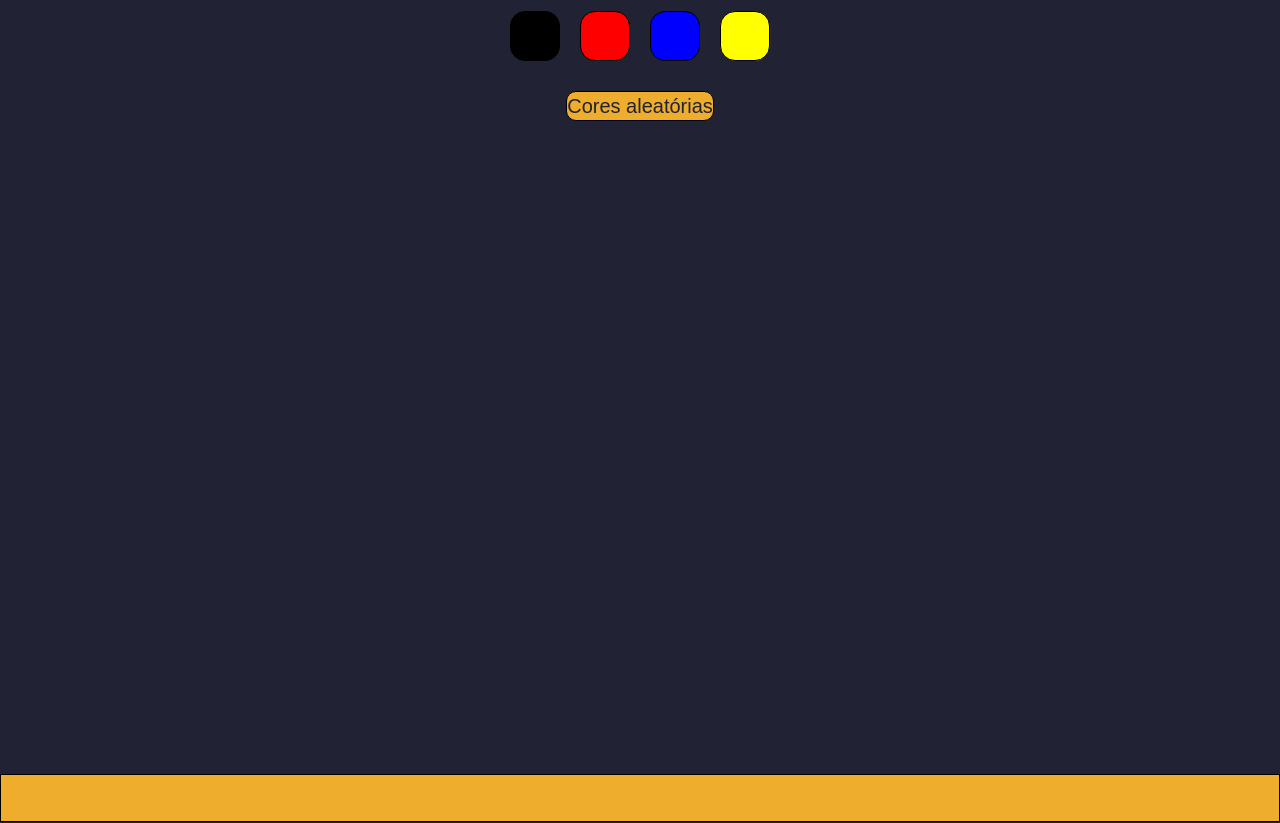
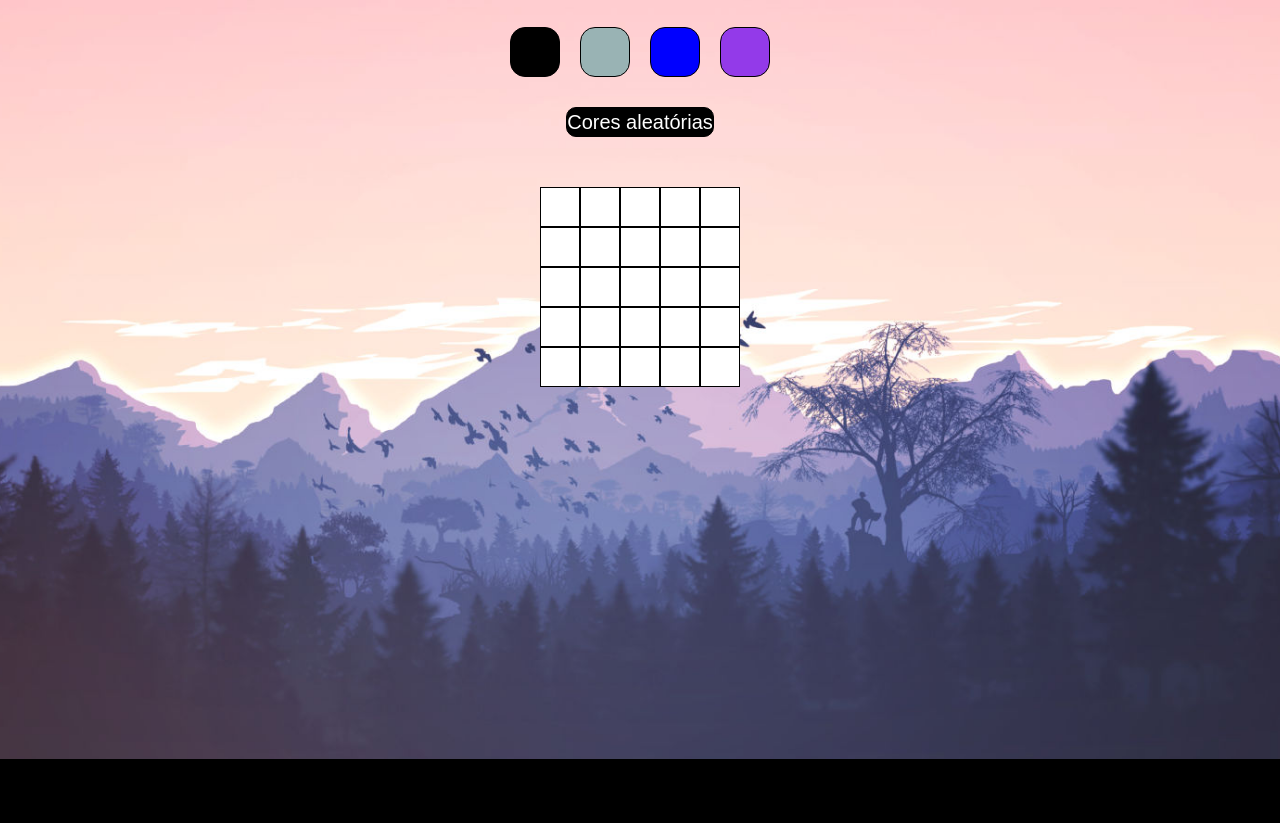
Before and after one commit to JoseBarceloss/PixelArt, a website: page index.html in a window 1280 px wide. Shown: the part 67-890 px from the top of the page. Drawn offline with Linux system fonts and the light colour scheme.

Commit message:
fiz ate o exercicio 8

```diff
--- a/index.html
+++ b/index.html
@@ -20,17 +20,52 @@
 
          <div id="color-palette">
 
-            <button class="color" id="color0"></button>
+            <button class="color randomColor" id="color0"></button>
             <button class="color randomColor" id="color1" ></button>
             <button class="color randomColor" id="color2"></button>
             <button class="color randomColor" id="color3"></button>
 
          </div>
 
-         <div id="posicao-random" >
-            <button id="button-random-color"> Cores aleatórias</button>
-         </div>
+            <div id="posicao-random" >
+                <button id="button-random-color"> Cores aleatórias</button>
+            </div>
 
+                <div id="posicao-pixel">
+                     <div id="pixel-board">
+
+                            <div class="pixel"></div>
+                            <div class="pixel"></div>
+                            <div class="pixel"></div>
+                            <div class="pixel"></div>
+                            <div class="pixel"></div>
+
+                            <div class="pixel"></div>
+                            <div class="pixel"></div>
+                            <div class="pixel"></div>
+                            <div class="pixel"></div>
+                            <div class="pixel"></div>
+
+                            <div class="pixel"></div>
+                            <div class="pixel"></div>
+                            <div class="pixel"></div>
+                            <div class="pixel"></div>
+                            <div class="pixel"></div>
+
+                            <div class="pixel"></div>
+                            <div class="pixel"></div>
+                            <div class="pixel"></div>
+                            <div class="pixel"></div>
+                            <div class="pixel"></div>
+
+                            <div class="pixel"></div>
+                            <div class="pixel"></div>
+                            <div class="pixel"></div>
+                            <div class="pixel"></div>
+                            <div class="pixel"></div>
+
+                     </div>
+                 </div>
     </main>
     <footer>
 
--- a/script.js
+++ b/script.js
@@ -1,3 +1,44 @@
 document.addEventListener('DOMContentLoaded', function() {
+    const colorPalette = document.documentElement.querySelector('#color-palette');
+    const color = colorPalette.querySelectorAll('.randomColor');
+    let savedColor = JSON.parse(localStorage.getItem('colorPalette')) || {};
 
-});
+    function gerarCor (){
+      const Gerar = Math.floor(Math.random() * 16777215).toString(16);
+      return '#' + Gerar;
+    }
+
+    color[0].style.backgroundColor = 'black';
+
+    if (Object.keys(savedColor).length !== 0) {
+      for (let i = 1; i < color.length; i++) {
+        color[i].style.backgroundColor = savedColor[i] || gerarCor();
+      }
+    } else {
+      for (let i = 1; i < color.length; i++) {
+        color[i].style.backgroundColor = gerarCor();
+        savedColor[i] = color[i].style.backgroundColor;
+      }
+      localStorage.setItem('colorPalette', JSON.stringify(savedColor));
+    }
+
+    document.querySelector('#button-random-color').addEventListener('click', () => {
+      for (let i = 1; i < color.length; i++) {
+        color[i].style.backgroundColor = gerarCor();
+        savedColor[i] = color[i].style.backgroundColor;
+      }
+      localStorage.setItem('colorPalette', JSON.stringify(savedColor));
+    });
+
+    const black = document.querySelector('#color0');
+
+    black.classList.add('selected');
+
+    const colors = document.querySelectorAll('.color');
+    colors.forEach(color => {
+        if (color !== black) {
+        color.classList.remove('selected');
+        }
+    });
+
+  });
--- a/style.css
+++ b/style.css
@@ -5,19 +5,25 @@
 }
 
 body {
-   background-color: rgb(33, 34, 52);
+   background-image: url(img/backgroundImg.jpg);
+   background-repeat: no-repeat;
+   background-size: cover;
+   background-position: center center;
 }
 
 #titulo{
-    height: 3em;
-    background-color: rgb(238, 173, 45);
-    color: rgb(33, 34, 52);
+    display: flex;
+    justify-content: center;
+    align-items: center;
+    height: 4em;
+    background-color: black;
+    color: white;
     border: 1px solid black;
     font-family:'Lucida Sans', 'Lucida Sans Regular', 'Lucida Grande', 'Lucida Sans Unicode',Verdana, sans-serif;
 }
 
 main {
-    height: 48.3em;
+    height: 46.4em;
 }
 
 #color-palette{
@@ -38,8 +44,8 @@ main {
 }
 
 footer {
-    background-color:  rgb(238, 173, 45);
-    height: 3em;
+    background-color: black;
+    height: 4em;
     border: 1px solid black;
 }
 
@@ -67,12 +73,35 @@ footer {
 }
 
 #button-random-color {
-
-    background-color: rgb(238, 173, 45);
-    color: rgb(33, 34, 52);
+    background-color: black;
+    color: white;
     font-size: 20px;
     height: 30px;
     border: 1px solid black;
     border-radius: 10px;
     font-family: Arial, Helvetica, sans-serif;
 }
+
+#posicao-pixel{
+    display: flex;
+    justify-content: center;
+    align-items: center;
+    margin-top: 20px;
+}
+
+#pixel-board {
+    display: grid;
+    background-color: rgb(33, 34, 52);
+    grid-template-columns: repeat(5, 40px);
+    grid-template-rows: repeat(5, 40px);
+    width: 200px;
+    height: 200px;
+    margin-top: 30px;
+}
+
+.pixel {
+    background-color: white;
+    border: 1px solid black;
+    height: 40px;
+    width: 40px;
+}
```
Also changed, not shown: img/backgroundImg.jpg (added).
